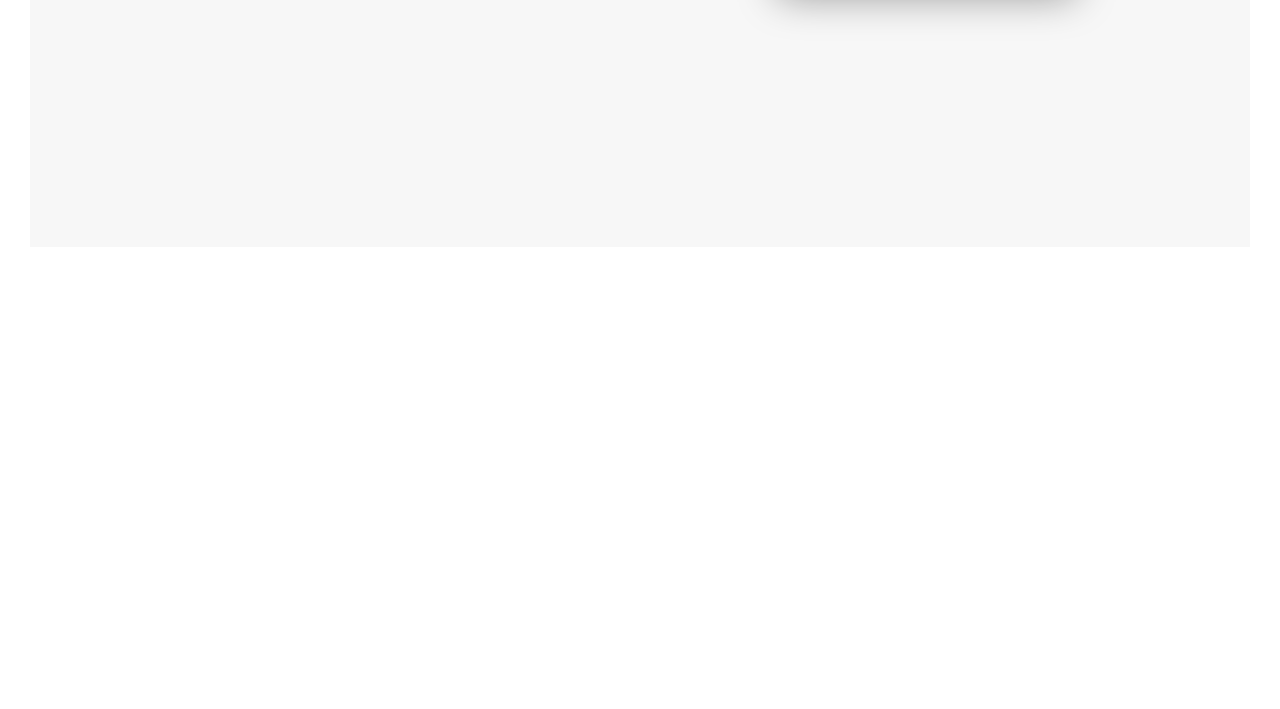
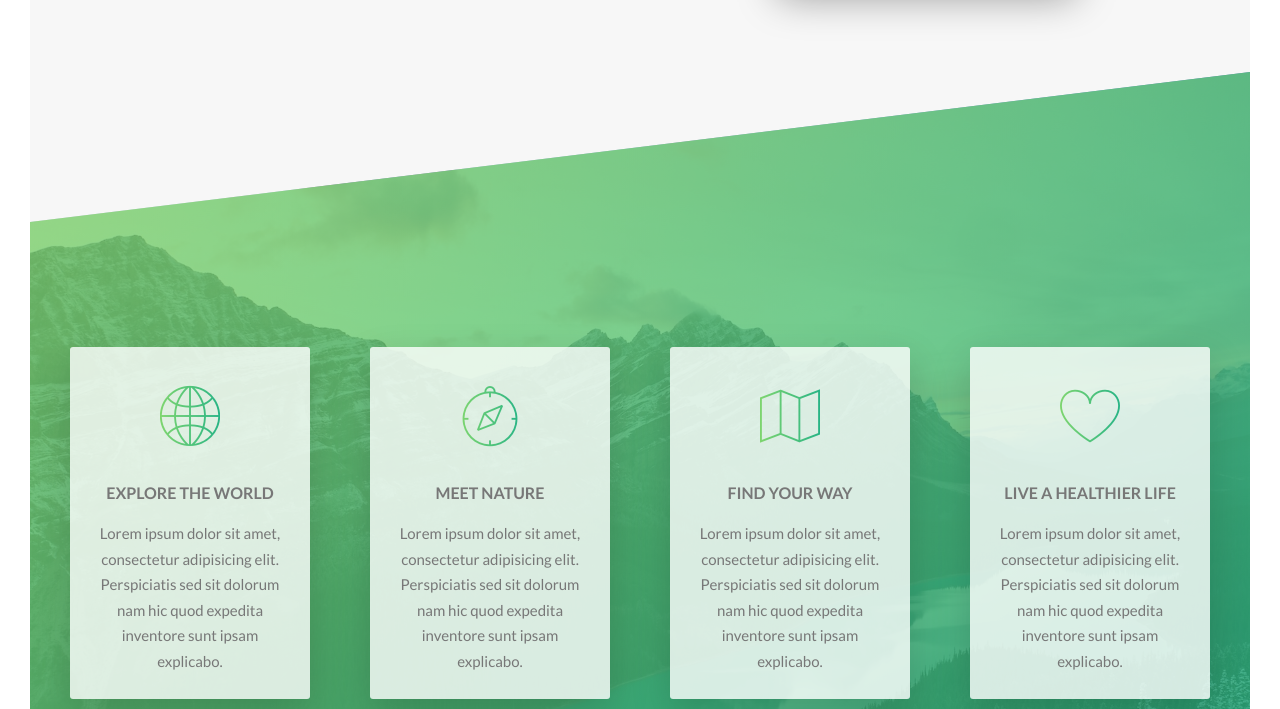
Before and after one commit to barnettm/Udemy-advanced-css, a website: page starter/index.html in a window 1280 px wide. Shown: the part 1337-2046 px from the top of the page. Before the commit the page ends 1614 px from the top, so only its background shows below. Drawn offline with Linux system fonts and the light colour scheme.

Commit message:
card section complete

```diff
--- a/starter/index.html
+++ b/starter/index.html
@@ -54,6 +54,53 @@
                         <img src="img/nat-1-large.jpg" alt="Photo 1" class="composition__photo composition__photo--p1">
                         <img src="img/nat-2-large.jpg" alt="Photo 2" class="composition__photo composition__photo--p2">
                         <img src="img/nat-3-large.jpg" alt="Photo 3" class="composition__photo composition__photo--p3">
+                    </div>
+                </div>
+            </div>
+
+        </section>
+
+        <section class="section-features">
+
+            <div class="row">
+                <div class="col-1-of-4">
+                    <div class="feature-box">
+                        <i class="feature-box__icon icon-basic-world"></i>
+                        <h3 class="heading-tertiary u-margin-bottom-small">Explore the world</h3>
+                        <p class="feature-box__text">
+                            Lorem ipsum dolor sit amet, consectetur adipisicing elit. Perspiciatis sed sit dolorum nam hic quod expedita inventore sunt ipsam explicabo.
+                        </p>
+                    </div>
+                </div>
+
+
+                <div class="col-1-of-4">
+                    <div class="feature-box">
+                        <i class="feature-box__icon icon-basic-compass"></i>
+                        <h3 class="heading-tertiary u-margin-bottom-small">Meet nature</h3>
+                        <p class="feature-box__text">
+                            Lorem ipsum dolor sit amet, consectetur adipisicing elit. Perspiciatis sed sit dolorum nam hic quod expedita inventore sunt ipsam explicabo.
+                        </p>
+                    </div>
+                </div>
+
+                <div class="col-1-of-4">
+                    <div class="feature-box">
+                        <i class="feature-box__icon icon-basic-map"></i>
+                        <h3 class="heading-tertiary u-margin-bottom-small">Find your way</h3>
+                        <p class="feature-box__text">
+                            Lorem ipsum dolor sit amet, consectetur adipisicing elit. Perspiciatis sed sit dolorum nam hic quod expedita inventore sunt ipsam explicabo.
+                        </p>
+                    </div>
+                </div>
+
+                <div class="col-1-of-4">
+                    <div class="feature-box">
+                        <i class="feature-box__icon icon-basic-heart"></i>
+                        <h3 class="heading-tertiary u-margin-bottom-small">Live a healthier life</h3>
+                        <p class="feature-box__text">
+                            Lorem ipsum dolor sit amet, consectetur adipisicing elit. Perspiciatis sed sit dolorum nam hic quod expedita inventore sunt ipsam explicabo.
+                        </p>
                     </div>
                 </div>
             </div>
--- /dev/null
+++ b/starter/sass/components/_feature-box.scss
@@ -0,0 +1,23 @@
+.feature-box {
+    background-color: rgba($color-white, .8);
+    font-size: 1.5rem;
+    padding: 2.5rem;
+    text-align: center;
+    border-radius: 3px;
+    box-shadow: 0 1.5rem 4rem rgba($color-black, .15);
+    transition: transform .3s;
+
+    &__icon {
+        font-size: 6rem;
+        margin-bottom: .5rem;
+        display: inline-block;
+        background-image: linear-gradient(to right, $color-primary-light, $color-primary-dark);
+        -webkit-background-clip: text;
+        background-clip: text;
+        color: transparent;
+    }
+
+    &:hover {
+        transform: translateY(-1.5rem) scale(1.03);
+    }
+}
--- a/starter/sass/main.scss
+++ b/starter/sass/main.scss
@@ -10,6 +10,9 @@
 
 @import "components/button";
 @import "components/composition";
+@import "components/feature-box";
+
+
 
 
 @import "layout/grid";
--- a/starter/sass/pages/home.scss
+++ b/starter/sass/pages/home.scss
@@ -3,6 +3,25 @@
     padding: 25rem 0;
     margin-top: -20vh;
 }
+
+.section-features {
+    padding: 20rem 0;
+    background-image: linear-gradient(
+        to right bottom,
+        rgba($color-primary-light, 0.8),
+        rgba($color-primary-dark, 0.8)),
+    url(../img/nat-4.jpg);
+    background-size: cover;
+    margin-top: -10rem;
+
+    transform: skewY(-7deg);
+
+    & > * {
+        transform: skewY(7deg)
+    }
+}
+
+
 
 .heading-secondary {
     font-size: 3.5rem;
```
Also changed, not shown: starter/css/style.css, 2 other files.
